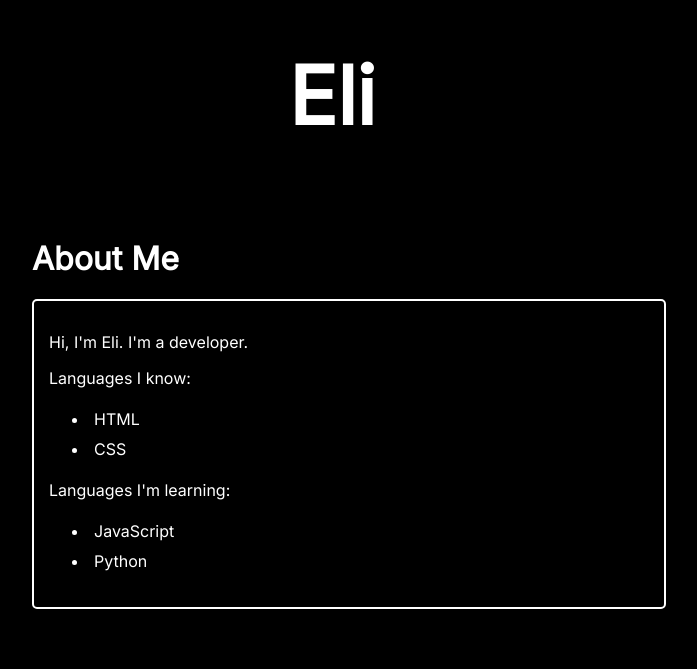
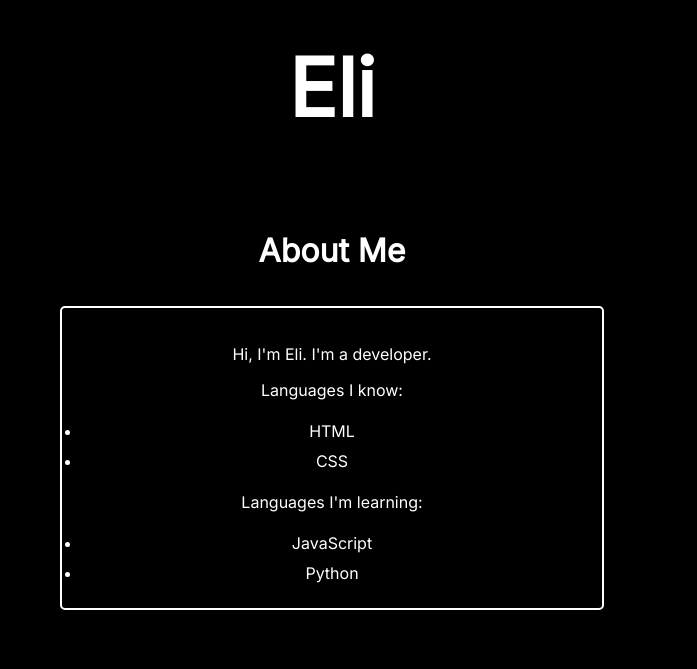
Before and after one commit to Elisz11/MyWebsite, a plain HTML site: page index.html in a window 1280 px wide. Shown: the part 105-774 px from the top of the page, without its empty margins (308-1005 px from the left). Drawn offline with Linux system fonts and the light colour scheme; a web font is replaced by a local one.

Commit message:
Update body.css

```diff
--- a/css/body.css
+++ b/css/body.css
@@ -2,43 +2,58 @@
 @import url("https://fonts.googleapis.com/css2?family=Nabla:EDPT,EHLT@30..200,24&display=swap");
 
 body {
-    font-family: "Inter";
+    font-family: "Inter", sans-serif;
     background-color: black;
+    color: white;
     display: flex;
     justify-content: center;
     align-items: center;
     flex-direction: column;
-    color: white;
+    min-height: 100vh;
+    margin: 0;
 }
 
 .categories {
-    width: 50%;
+    width: 90%;
+    max-width: 600px;
     padding: 20px;
-    max-width: 600px;
-    margin: 0 auto;
+    display: flex;
+    flex-direction: column;
+    align-items: center;
+    gap: 15px;
 }
+
 .categories div {
     width: 100%;
+    max-width: 500px;
+    min-width: 300px;
     border: 2px solid white;
-    min-width: 300px;
     border-radius: 5px;
-    padding: 15px;
-    margin: 10px auto;
+    padding: 20px;
+    text-align: center;
 }
+
+.categories div ul {
+    padding: 0;
+    margin: 0;
+}
+
 .categories div li {
     padding: 5px;
 }
+
 .link {
     color: white;
     text-decoration: none;
 }
+
 .link:hover {
     text-decoration: underline;
 }
+
 /* Footer */
 footer {
     width: 100%;
-}
-footer p {
+    padding: 10px;
     text-align: center;
 }
```
